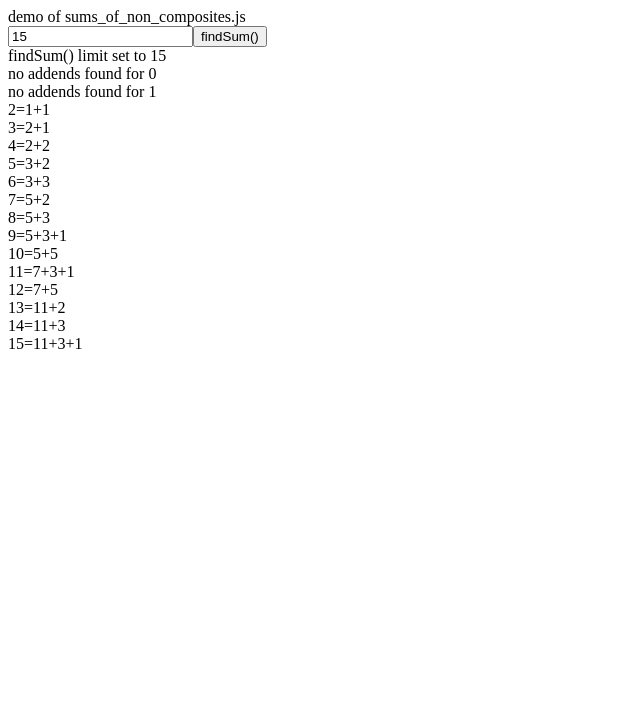
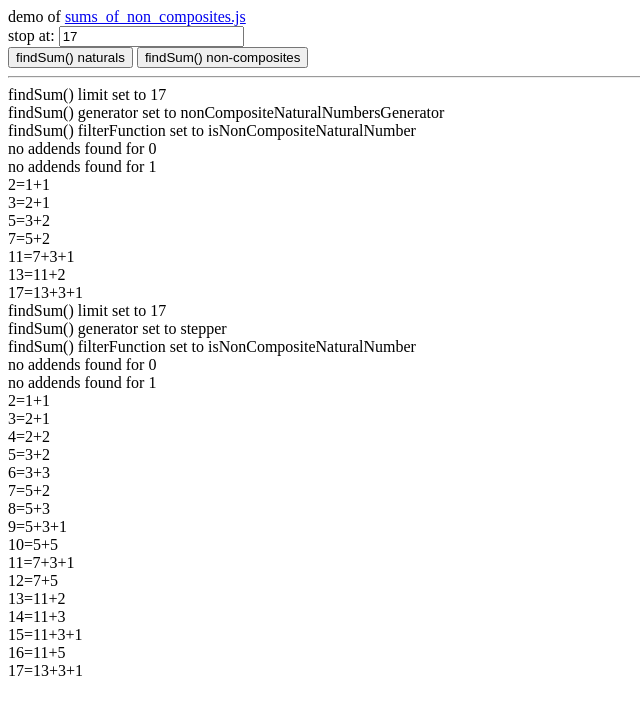
Before and after one commit to arkenidar/primes_works, a plain HTML site: page index.html in a window 1280 px wide. Shown: the whole page, without its empty margins (0-640 px from the left). Drawn offline with Linux system fonts and the light colour scheme.

Commit message:
findSum() for naturals and non-composites

```diff
--- a/index.html
+++ b/index.html
@@ -3,9 +3,11 @@
 <meta name="viewport" content="width=device-width, initial-scale=2">
 
 <title>demo of sums_of_non_composites.js</title>
-<div>demo of sums_of_non_composites.js</div>
-<input id="number" type="number" value="15" placeholder="limit in stepping"><button onclick="document.all.print_output.innerHTML='';findSum(parseInt(document.all.number.value))">findSum()</button>
-
+<div>demo of <a href="sums_of_non_composites.js">sums_of_non_composites.js</a></div>
+stop at: <input id="number" type="number" value="17" placeholder="limit in stepping"> <br>
+<button onclick="outputFindSum(stepper)">findSum() naturals</button>
+<button onclick="outputFindSum(nonCompositeNaturalNumbersGenerator)">findSum() non-composites</button>
+<hr>
 <!-- printing -->
 <div id="print_output"></div>
 <script>
@@ -16,3 +18,11 @@ function p(...params){
 
 <!--the program to run -->
 <script src="sums_of_non_composites.js"></script>
+
+<script>
+function outputFindSum(generator=stepper){
+    document.all.print_output.innerHTML=''
+    let limit=parseInt(document.all.number.value)
+    findSum(limit,generator)
+}
+</script>
--- a/sums_of_non_composites.js
+++ b/sums_of_non_composites.js
@@ -1,47 +1,31 @@
-
-findSum(15)
+findSum(17)
+findSum(17,stepper)
 busyStop()
-
-// NCNNs stands for "non-composite natural numbers"
-
-/*
-0=0
-1=1
-2=1+1
-3=2+1
-4=2+2
-5=3+2
-6=3+3
-7=5+2
-8=5+3
-9=5+3+1
-10=5+5
-11=7+3+1
-12=7+5
-13=11+2
-14=11+3
-15=11+3+1
-...
-etcetera
-*/
 
 // algorithm implementation for showing that:
 /* "every natural number starting from 2 can be obtained
- as sum of non-composite natural numbers (NCNNs)
+ as sum of "non-composite natural numbers" (NCNNs)
  in some way (e.g. you could recurse to have shown more ways)".
  Non-composite natural numbers (NCNNs) are a set
  of numbers very similar to the set of prime
- numbers but it includes 0 and 1.
+ numbers but this set includes 0 and 1.
  I highlight this given the definition of primes starting from 2.
  */
-function findSum(limit=NaN,filterFunction=isNonCompositeNaturalNumber){
+function findSum(
+    limit=NaN,
+    generator=nonCompositeNaturalNumbersGenerator,
+    filterFunction=isNonCompositeNaturalNumber
+  ){
   print('findSum() limit set to',limit)
+  print('findSum() generator set to',generator.name)
+  print('findSum() filterFunction set to',filterFunction.name)
+
   // natural numbers filtered by the filter function
   // (default: non-composite natural numbers)
   let start=0
   let numbers=[]
   // (optionally) stop encountering given limit in stepping (don't stop otherwise)
-  for(let n of stepper(start,limit)){
+  for(let n of generator(start,limit)){
     if(filterFunction(n))
       numbers.push(n)
     let decremented=n
```
